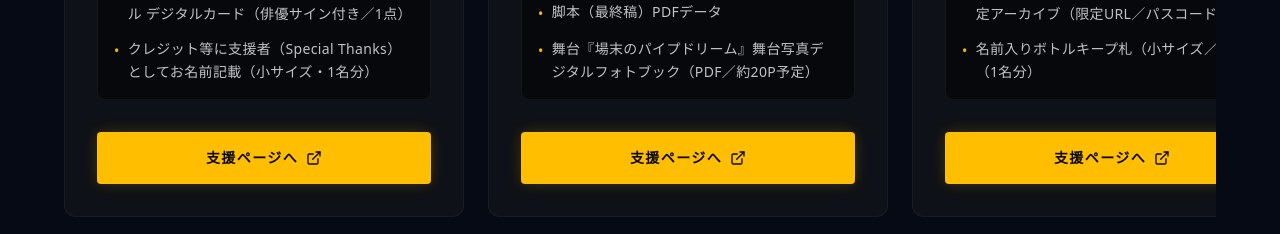
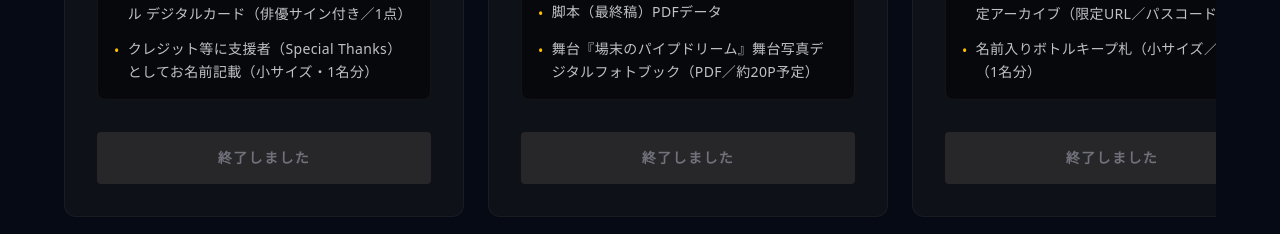
Before and after one commit to kdkmsy1016-ops/pipedream, a Next.js app: page / in a window 1280 px wide. Shown: the part 6021-6255 px from the top of the page. Built offline with nearby package versions, Linux system fonts and the light colour scheme; no server answers.

Commit message:
feat: disable rewards action buttons and show 'Ended' after crowdfunding deadline on test-preview

```diff
--- a/app/components/CrowdfundingSection.tsx
+++ b/app/components/CrowdfundingSection.tsx
@@ -1,5 +1,6 @@
 "use client";
 
+import { useEffect, useState } from "react";
 import { motion } from "framer-motion";
 import Link from "next/link";
 import { ExternalLink, Clock, FileText } from "lucide-react";
@@ -9,6 +10,14 @@ import CrowdfundingMatrix from "./CrowdfundingMatrix";
 
 export default function CrowdfundingSection() {
     const isStarted = useCrowdfundingStatus();
+    const [isEnded, setIsEnded] = useState(false);
+
+    useEffect(() => {
+        const targetDate = new Date("2026-06-02T00:00:00+09:00").getTime();
+        if (Date.now() >= targetDate) {
+            setIsEnded(true);
+        }
+    }, []);
 
     const handleDisabledClick = (e: React.MouseEvent) => {
         if (!isStarted) {
@@ -92,7 +101,14 @@ export default function CrowdfundingSection() {
 
                             {/* Action Button */}
                             <div className="mt-auto">
-                                {isStarted ? (
+                                {isEnded ? (
+                                    <button
+                                        disabled
+                                        className="w-full flex items-center justify-center gap-2 px-4 py-4 bg-zinc-800 text-zinc-500 transition-colors text-sm font-bold tracking-widest rounded cursor-not-allowed"
+                                    >
+                                        終了しました
+                                    </button>
+                                ) : isStarted ? (
                                     <a
                                         // eslint-disable-next-line @typescript-eslint/no-explicit-any
                                         href={(tier as any).url || MOTION_GALLERY_URL}
```
